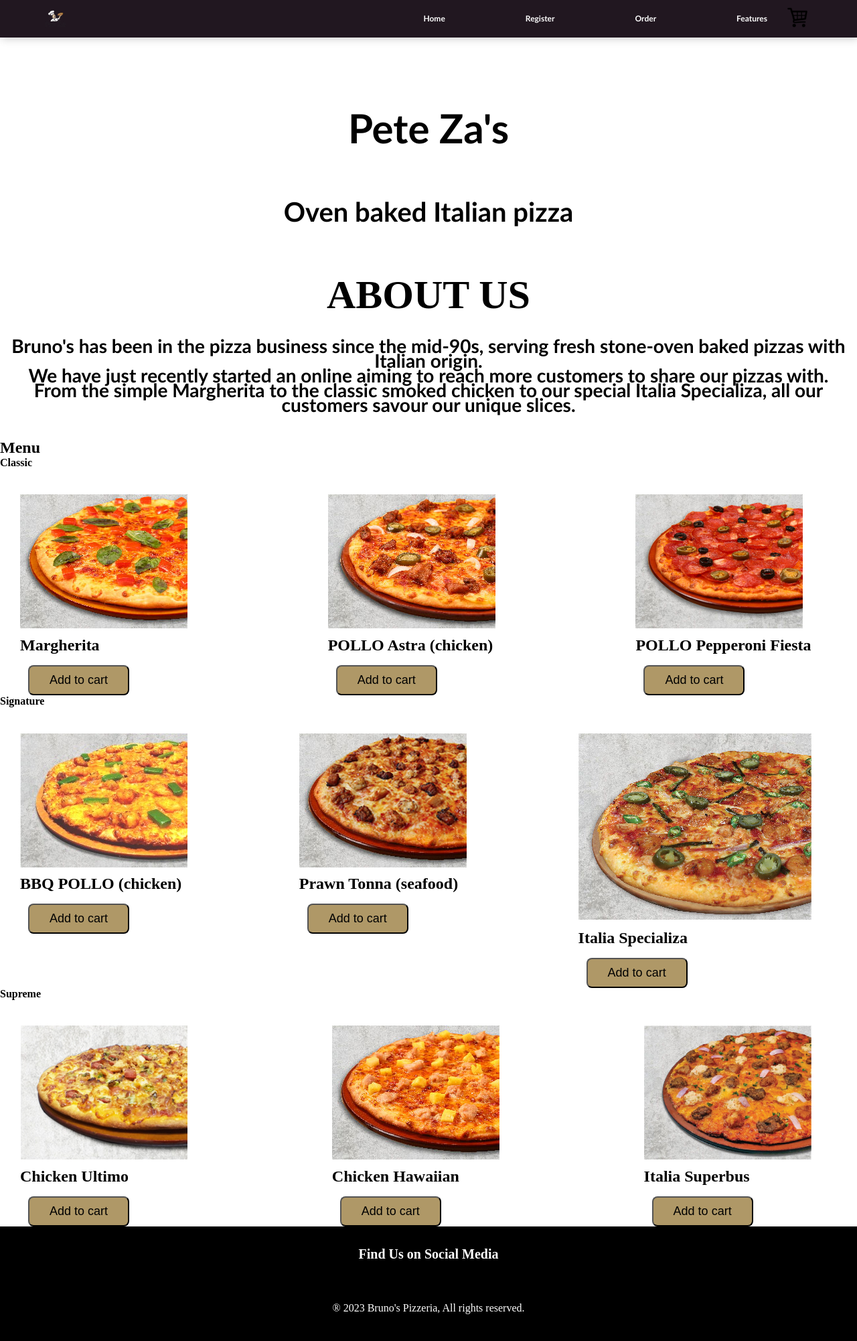
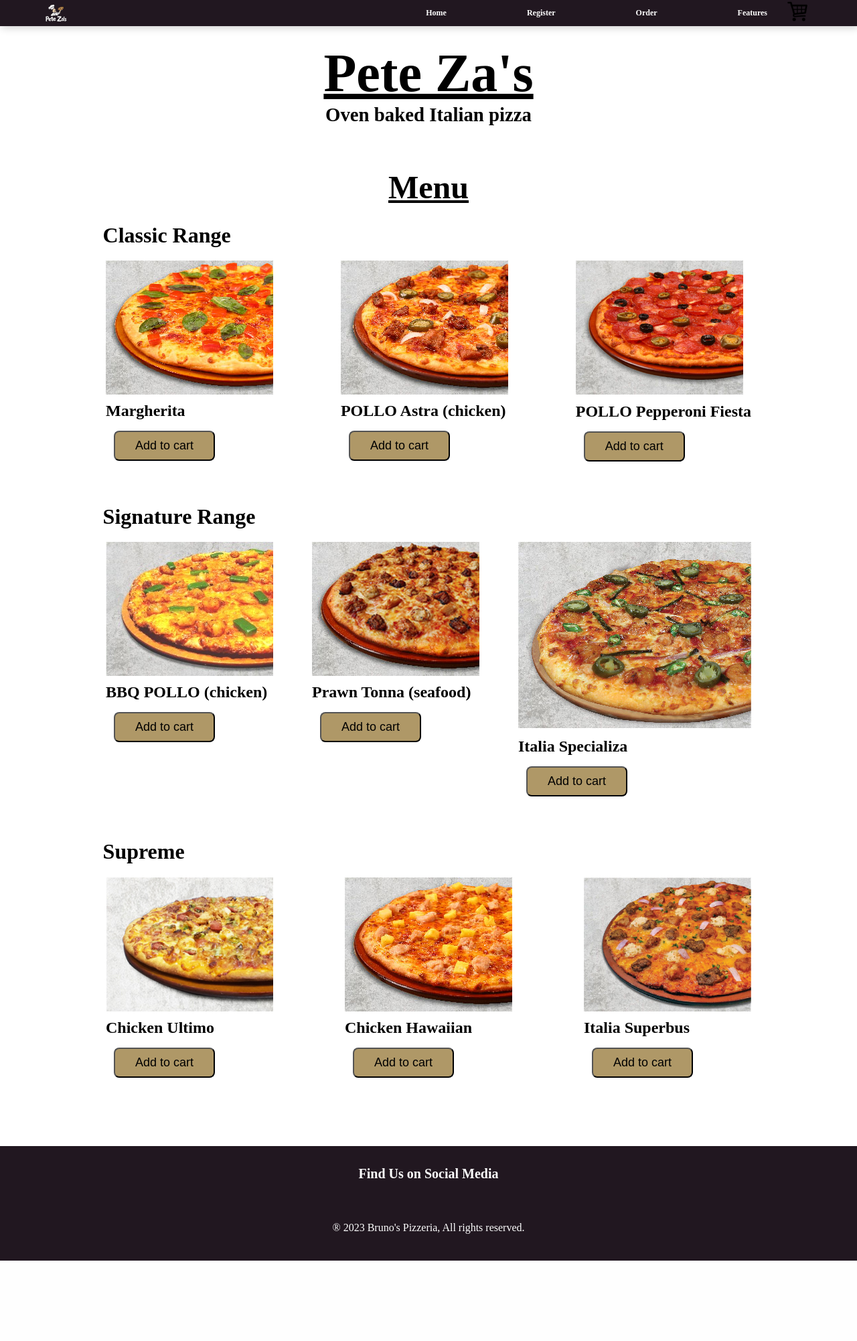
Before and after one commit to cal-andrew/swe40006-project, a PHP site: page / in a window 1280 px wide. Shown: the whole page at 67% size. After the commit the page ends 1882 px from the top, so only its background shows below. Run offline with PHP 8.4, Linux system fonts and the light colour scheme.

Commit message:
Website update 2

```diff
--- a/index.html
+++ b/index.html
@@ -44,7 +44,7 @@
       </section>
 
       <!------------------About us section--------------->
-      <section class="about">
+      <!-- <section class="about">
         <h2>About us</h2>
         <p>
           Bruno's has been in the pizza business since the mid-90s, serving
@@ -54,13 +54,13 @@
           smoked chicken to our special Italia Specializa, all our customers
           savour our unique slices.
         </p>
-      </section>
+      </section> -->
 
       <!----------------------Pizza menu--------------->
       <section class="menu">
         <h2>Menu</h2>
 
-        <h4>Classic</h4>
+        <h4 class="menu-subheader">Classic Range</h4>
         <div id="row1">
           <dl>
             <div class="column">
@@ -108,7 +108,7 @@
           </dl>
         </div>
 
-        <h4>Signature</h4>
+        <h4 class="menu-subheader">Signature Range</h4>
         <div id="row2">
           <dl>
             <div class="column">
@@ -156,7 +156,7 @@
           </dl>
         </div>
 
-        <h4>Supreme</h4>
+        <h4 class="menu-subheader">Supreme</h4>
         <div id="row3">
           <dl>
             <div class="column">
--- a/styles/main.css
+++ b/styles/main.css
@@ -23,8 +23,6 @@ nav {
 }
 
 nav ul {
-	padding-top: 20px;
-	padding-bottom: 20px;
 	display: flex;
 }
 
@@ -35,7 +33,6 @@ nav ul li {
 }
 
 nav ul li a {
-	font-family: 'Calibri', sans-serif;
 	font-weight: bold;
 	padding: 0 30px;
 	text-decoration: none;
@@ -63,23 +60,19 @@ nav ul li a {
 }
 
 .welcome h1 {
-	font-size: 60px;
-	font-family: 'Calibri', sans-serif;
+	padding-top: 2%;
+	font-size: 5em;
 	font-weight: bold;
-	line-height: 150px;
 	text-align: center;
 	color: black;
-	padding-top: 60px;
+	text-decoration: underline;
 }
 
 .welcome p {
-	font-size: 40px;
-	font-family: 'Calibri', sans-serif; /* Fixed generic fallback */
+	font-size: 1.8em;
 	font-weight: bold;
-	line-height: 60px;
 	text-align: center;
 	color: black;
-	padding-top: 20px;
 }
 
 .about {
@@ -107,7 +100,6 @@ nav ul li a {
 	font-size: 28px;
 	color: black;
 	font-weight: bold;
-	font-family: 'Calibri', sans-serif;
 	line-height: 22px;
 	padding: 10px;
 }
@@ -139,8 +131,9 @@ nav ul li a {
 
 #row1 dl, #row2 dl, #row3 dl {
 	display: flex;
-	margin-top: 3%;
-	margin-right: 3%;
+	margin-top: 1.5%;
+	margin-right: 10%;
+	margin-left: 10%;
 	justify-content: space-between;
 	padding: 0 30px;
 }
@@ -175,7 +168,7 @@ nav ul li a {
 
 .footer {
 	width: 100%;
-	background-color: black;
+	background-color: #211720;
 }
 
 .footer h4 {
@@ -237,7 +230,6 @@ nav ul li a {
 label {
 	font-size: 16px;
 	font-weight: bold;
-	font-family: 'Calibri', sans-serif;
 	padding: 10px;
 }
 
@@ -251,16 +243,9 @@ label {
 	padding-left: 20px;
 }
 
-/* #wall {
-	background-image: url("banner.jpg");
-	background-size: cover;
-	height: 1000px;
-	position: relative;
-} */
-
 nav a:hover,
 nav a.active {
-	color: black;
+	color: #211720;
 }
 
 /* Features page CSS */
@@ -275,7 +260,6 @@ nav a.active {
 	margin-left: 1em;
 	padding: 10px 20px;
 	text-align: center;
-	font-family: 'Calibri', sans-serif;
 	font-size: 40px;
 	font-weight: bold;
 }
@@ -284,3 +268,25 @@ nav a.active {
 	padding: 20px 30px 30px 20px;
 	font-size: 20px;
 }
+
+section.menu {
+	padding-bottom: 5%;
+}
+
+h2 {
+	padding-top: 5%;
+	text-align: center;
+	font-size: 3em;
+	text-decoration: underline;
+
+}
+
+.menu-subheader {
+	margin-left: 12%;
+	padding-top: 2%;
+	font-size: 2em;
+}
+
+#row1, #row2, #row3 {
+	padding-bottom: 3%;
+}
```
Also changed, not shown: images/logo.png.
